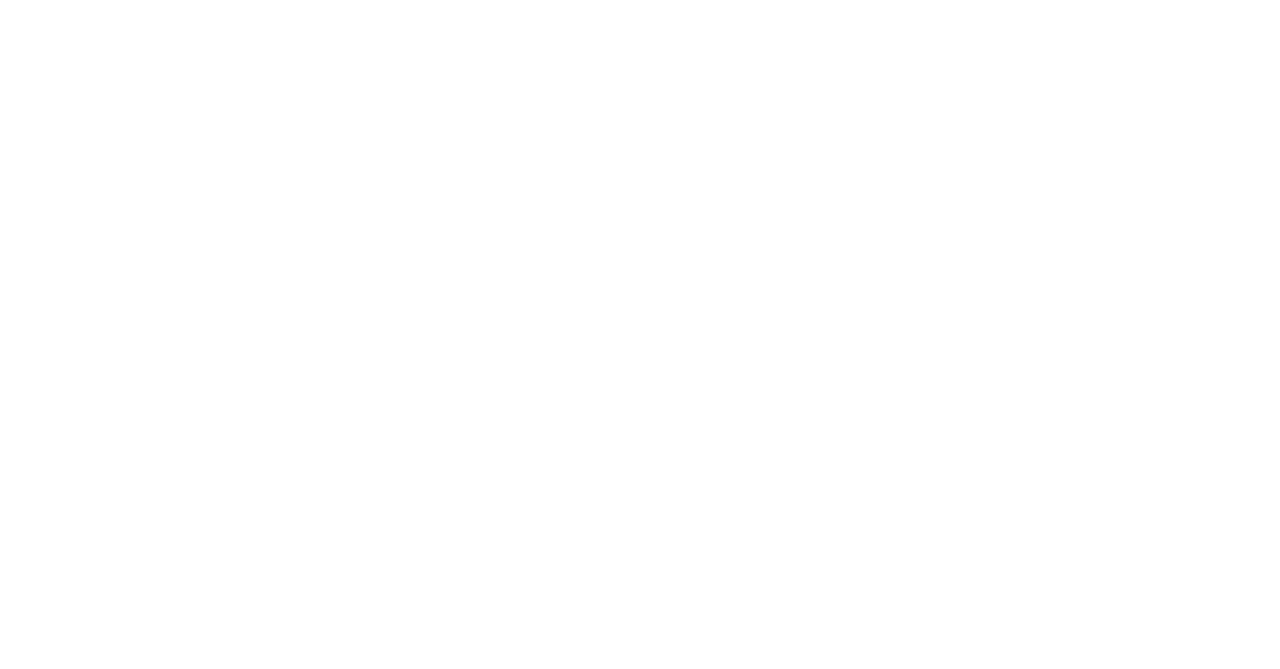
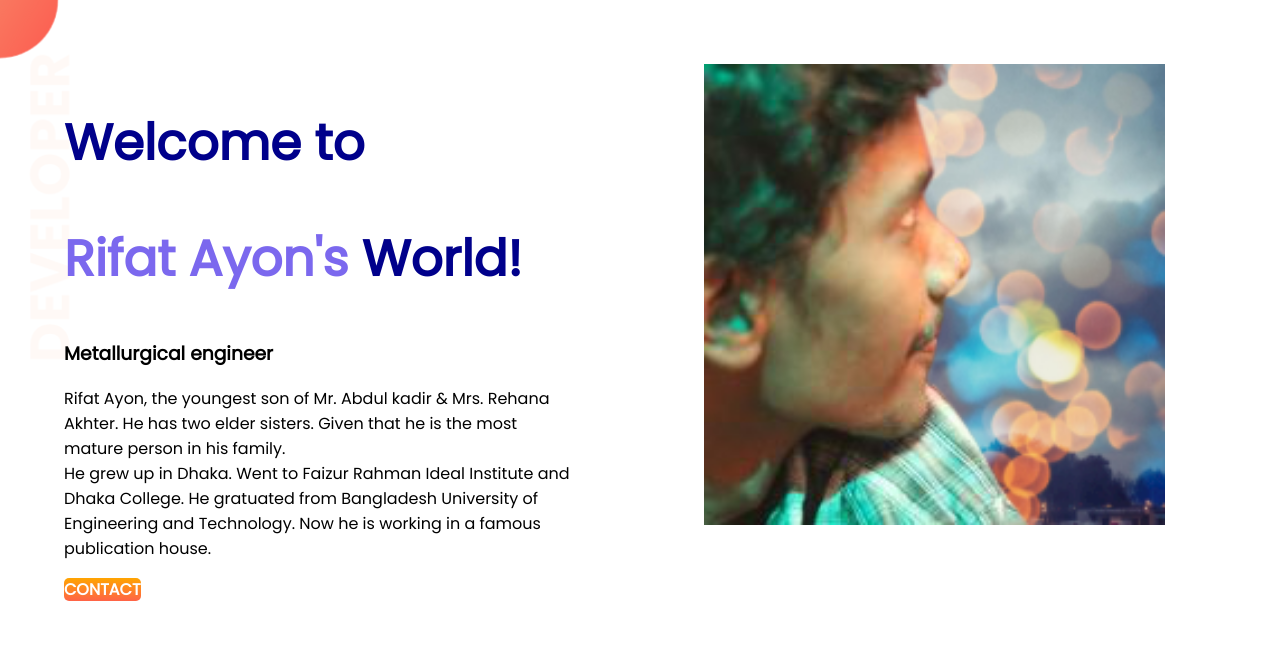
Before and after one commit to xuthyrezwana/developer-portfolio, a plain HTML site: page index.html in a window 1280 px wide. Drawn offline with Linux system fonts and the light colour scheme.

Commit message:
middle-part-done

```diff
--- a/index.html
+++ b/index.html
@@ -1,13 +1,37 @@
 <!DOCTYPE html>
 <html lang="en">
+
 <head>
     <meta charset="UTF-8">
     <meta http-equiv="X-UA-Compatible" content="IE=edge">
     <meta name="viewport" content="width=device-width, initial-scale=1.0">
-    <title>Rezwana Portfolio</title>
+    <title>Ayon Portfolio</title>
+    <link rel="preconnect" href="https://fonts.googleapis.com">
+    <link rel="preconnect" href="https://fonts.gstatic.com" crossorigin>
+    <link href="https://fonts.googleapis.com/css2?family=Poppins&display=swap" rel="stylesheet">
     <link rel="stylesheet" href="style.css">
 </head>
+
 <body>
+    <section class="top-banner">
+        <div class="half-width">
+            <h1>Welcome to</h1>
+            <h1><span class="name-color">Rifat Ayon's</span> World!</h1>
+            <h3>Metallurgical engineer</h3>
+            <p>Rifat Ayon, the youngest son of Mr. Abdul kadir & Mrs. Rehana Akhter. He has two elder sisters. Given
+                that he
+                is the most mature person in his family. <br> He grew up in Dhaka. Went to Faizur Rahman Ideal Institute
+                and
+                Dhaka College. He gratuated from Bangladesh University of Engineering
+                and Technology. Now he is working in a famous publication house.</p>
+            <a class="link-button" target="_blank" href="https://www.facebook.com/rifat.ayon">CONTACT</a>
+        </div>
+        <div class="half-width"> <img src="images/pic1.png" alt="">
+        </div>
+
+    </section>
+
 
 </body>
+
 </html>
--- a/style.css
+++ b/style.css
@@ -0,0 +1,35 @@
+body{
+    font-family: 'Poppins', sans-serif;
+    margin: 0;
+}
+h1{
+    font-size: 50px;
+    color: darkblue;
+}
+.name-color{
+    color: mediumslateblue;
+}
+section{
+    display: flex;
+}
+.half-width{
+    width: 50%;
+    padding: 5%;
+}
+.half-width img{
+    width: 90%;
+}
+.link-button{
+    text-decoration: none;
+    background-image: linear-gradient(orange ,tomato);
+    padding: 10px,40px;
+    color: white;
+    font-weight: 700;
+
+    border-radius: 5px;
+
+}
+.top-banner {
+    background-image: url(images/top-banner.png);
+    background-repeat: no-repeat;
+}
```
Also changed, not shown: images/1.jpg (added), images/2.jpg (added), images/dream-bg.png (added), images/exp-bg.png (added), images/jhankar.png (added), images/jhankar2.png (added), images/my-bg.png (added), images/my-bg2.png (added), images/pic1.png (added), images/top-banner.png (added), 7 other files.
